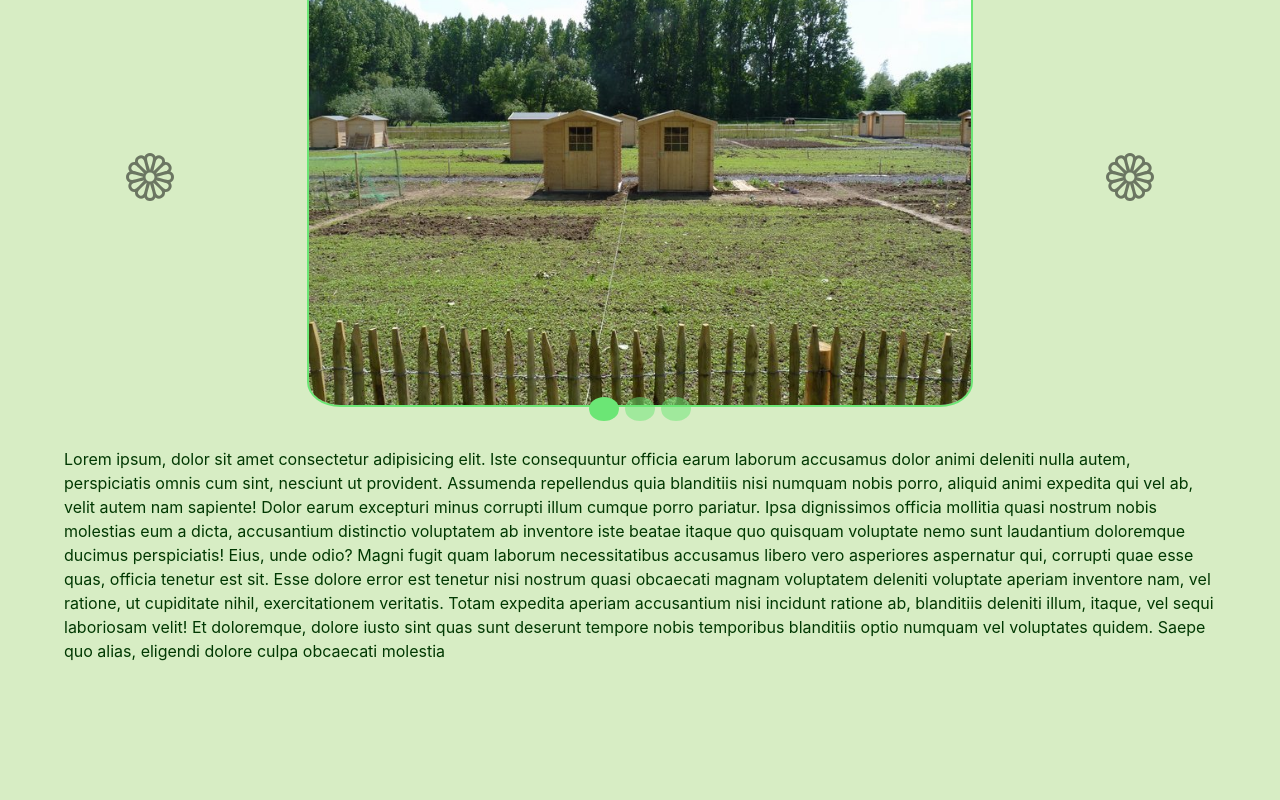
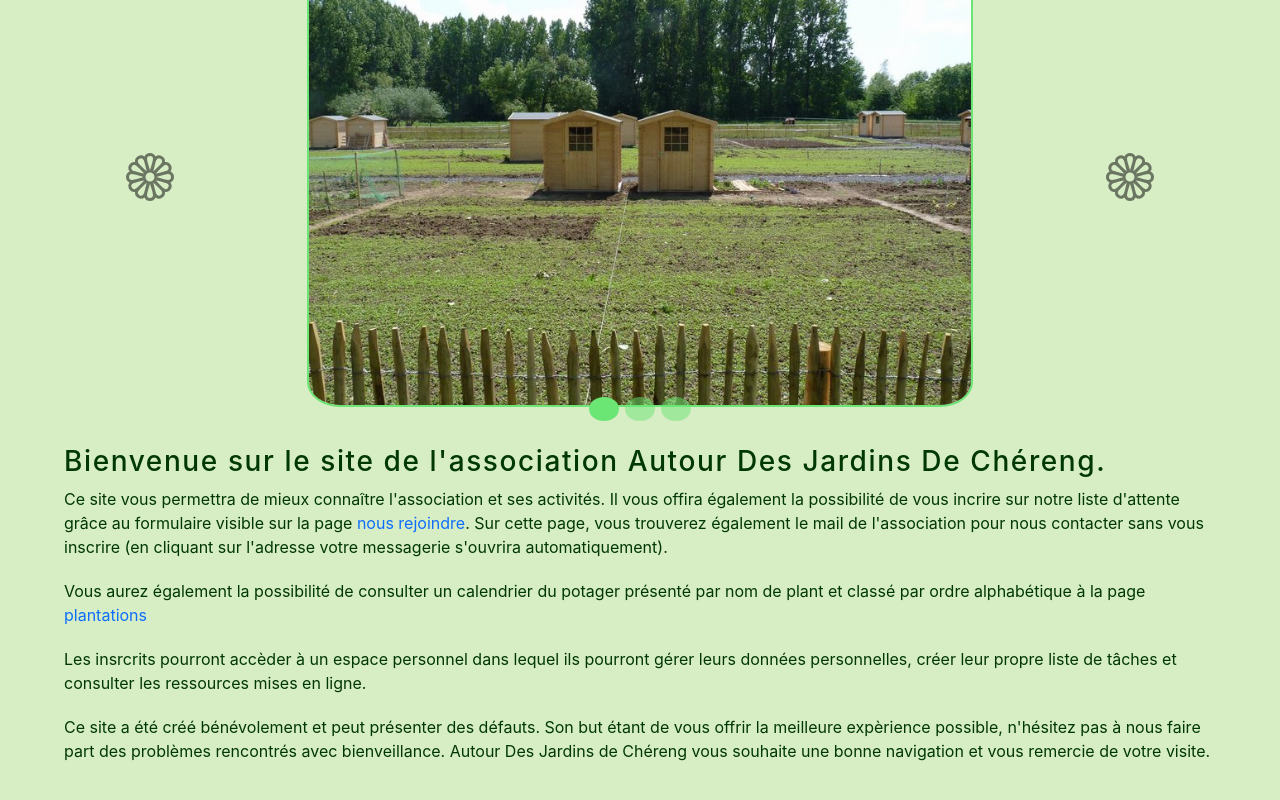
Before and after one commit to Donovan-R/Autour_des_jardins, a React (Vite) app: page / in a window 1280 px wide. Shown: the part 350-1150 px from the top of the page. Before the commit the page ends 1081 px from the top, so only its background shows below. Built offline with nearby package versions, Linux system fonts and the light colour scheme; the HTML template or start-up script is replaced by a standard one.

Commit message:
add info

```diff
--- a/package.json
+++ b/package.json
@@ -15,6 +15,7 @@
     "react-dom": "^18.2.0",
     "react-icons": "^4.7.1",
     "react-loader-spinner": "^5.3.4",
+    "react-player": "^2.12.0",
     "react-router-dom": "^6.6.1",
     "react-toastify": "^9.1.1"
   },
--- a/pages/Dashboard.jsx
+++ b/pages/Dashboard.jsx
@@ -175,13 +175,12 @@ const Dashboard = ({ alert, showAlert, token, user }) => {
       });
       setPlantToEdit({
         name: plant.name,
-        plantation_date_start: plant.plantation_date_start || '',
         crop: plant.crop,
         plant_id: plant.plant_id,
       });
     } catch (error) {
-      console.log(error.response);
-      showAlert(error.response.data.msg, 'danger', true);
+      console.log(error);
+      showAlert(error, 'danger', true);
     }
   };
 
@@ -342,31 +341,39 @@ const Dashboard = ({ alert, showAlert, token, user }) => {
                 setPlantToEdit({ ...plantToEdit, name: e.target.value })
               }
             />
-            <input
+            {/* <input
               type='date'
               name='plantstart'
               className='formInput'
-              defaultValue={plantToEdit.plantation_date_start.slice(0, 10)}
+              value={
+                plantToEdit.plantation_date_start !== ' '
+                  ? plantToEdit.plantation_date_start.slice(0, 10)
+                  : plantToEdit.plantation_date_start
+              }
               onChange={(e) =>
                 setPlantToEdit({
                   ...plantToEdit,
                   plantation_date_start: e.target.value,
                 })
               }
-            />
+            /> */}
             <input
               type='text'
               className='formInput'
               name='crop'
-              value={plantToEdit.crop}
+              value={plantToEdit.crop === null ? '' : plantToEdit.crop}
               onChange={(e) =>
                 setPlantToEdit({ ...plantToEdit, crop: e.target.value })
               }
             />
             <button onClick={editPlant}>modifier le plant</button>
           </form>
-          <form action='' className='formEntire addPlantForm'>
-            <div className='formRow'>
+          <form className='addPlantForm'>
+            <h2>Ajout d'un plant</h2>
+            <fieldset className='addPlantCategory'>
+              informations générales
+              <div className='addPlantNotNullInfos'>
+                <div className='formRowDashboard'>
                   <label htmlFor='newPlantName'>nom</label>
                   <input
                     type='text'
@@ -378,7 +385,7 @@ const Dashboard = ({ alert, showAlert, token, user }) => {
                     }
                   />
                 </div>
-            <div className='formRow'>
+                <div className='formRowDashboard'>
                   <label htmlFor='mainImage'>Image principale</label>
                   <input
                     type='text'
@@ -390,7 +397,7 @@ const Dashboard = ({ alert, showAlert, token, user }) => {
                     }
                   />
                 </div>
-            <div className='formRow'>
+                <div className='formRowDashboard'>
                   <label htmlFor='plantImage'>Image du plant bébé</label>
                   <input
                     type='text'
@@ -402,7 +409,7 @@ const Dashboard = ({ alert, showAlert, token, user }) => {
                     }
                   />
                 </div>
-            <div className='formRow'>
+                <div className='formRowDashboard'>
                   <label htmlFor='interImage'>Image intermédiaire</label>
                   <input
                     type='text'
@@ -414,7 +421,28 @@ const Dashboard = ({ alert, showAlert, token, user }) => {
                     }
                   />
                 </div>
-            <div className='formRow'>
+              </div>
+              <div className='previewImages'>
+                <img
+                  src={newPlant.img_plant}
+                  alt={newPlant.name}
+                  className='previewImage'
+                />
+                <img
+                  src={newPlant.img_inter}
+                  alt={newPlant.name}
+                  className='previewImage'
+                />
+                <img
+                  src={newPlant.main_img}
+                  alt={newPlant.name}
+                  className='previewImage'
+                />
+              </div>
+            </fieldset>
+            <fieldset className='addPlantCategory'>
+              Récolte
+              <div className='formRowDashboard'>
                 <label htmlFor='harvest_date_start'>début de récolte</label>
                 <input
                   type='date'
@@ -428,7 +456,7 @@ const Dashboard = ({ alert, showAlert, token, user }) => {
                   }
                 />
               </div>
-            <div className='formRow'>
+              <div className='formRowDashboard'>
                 <label htmlFor='harvest_date_end'>fin de récolte</label>
                 <input
                   type='date'
@@ -442,8 +470,14 @@ const Dashboard = ({ alert, showAlert, token, user }) => {
                   }
                 />
               </div>
-            <div className='formRow'>
-              <label htmlFor='plantation_date_start'>début de plantation</label>
+            </fieldset>
+            <fieldset className='addPlantCategory'>
+              {' '}
+              Plantation
+              <div className='formRowDashboard'>
+                <label htmlFor='plantation_date_start'>
+                  début de plantation
+                </label>
                 <input
                   type='date'
                   name='plantation_date_start'
@@ -456,7 +490,7 @@ const Dashboard = ({ alert, showAlert, token, user }) => {
                   }
                 />
               </div>
-            <div className='formRow'>
+              <div className='formRowDashboard'>
                 <label htmlFor='plantation_date_end'>fin de plantation</label>
                 <input
                   type='date'
@@ -470,7 +504,7 @@ const Dashboard = ({ alert, showAlert, token, user }) => {
                   }
                 />
               </div>
-            <div className='formRow'>
+              <div className='formRowDashboard'>
                 <label htmlFor='plantation_details'>
                   détails pour la plantation
                 </label>
@@ -486,20 +520,13 @@ const Dashboard = ({ alert, showAlert, token, user }) => {
                   }
                 />
               </div>
-            <div className='formRow'>
-              <label htmlFor='sowing_details'>Détails pour les semis</label>
-              <input
-                type='text'
-                name='sowing_details'
-                value={newPlant.sowing_details}
-                onChange={(e) =>
-                  setNewPlant({ ...newPlant, sowing_details: e.target.value })
-                }
-              />
-            </div>
-            <div className='formRow'>
+            </fieldset>
+
+            <fieldset className='addPlantCategory'>
+              culture
+              <div className='formRowDashboard'>
                 <label htmlFor='crop'>Détails sur la culture</label>
-              <input
+                <textarea
                   type='text'
                   name='crop'
                   value={newPlant.crop}
@@ -508,7 +535,7 @@ const Dashboard = ({ alert, showAlert, token, user }) => {
                   }
                 />
               </div>
-            <div className='formRow'>
+              <div className='formRowDashboard'>
                 <label htmlFor='crop_rotation'>Rotation des cultures</label>
                 <input
                   type='text'
@@ -519,7 +546,7 @@ const Dashboard = ({ alert, showAlert, token, user }) => {
                   }
                 />
               </div>
-            <div className='formRow'>
+              <div className='formRowDashboard'>
                 <label htmlFor='rows_spacing_in_cm'>
                   espacement des rangs(cm)
                 </label>
@@ -535,7 +562,7 @@ const Dashboard = ({ alert, showAlert, token, user }) => {
                   }
                 />
               </div>
-            <div className='formRow'>
+              <div className='formRowDashboard'>
                 <label htmlFor='plants_spacing_in_cm'>
                   espacement des plants(cm)
                 </label>
@@ -551,7 +578,10 @@ const Dashboard = ({ alert, showAlert, token, user }) => {
                   }
                 />
               </div>
-            <div className='formRow'>
+            </fieldset>
+            <fieldset className='addPlantCategory'>
+              semis
+              <div className='formRowDashboard'>
                 <label htmlFor='sowing_date_start_inside'>
                   début des semis sous abri
                 </label>
@@ -567,7 +597,7 @@ const Dashboard = ({ alert, showAlert, token, user }) => {
                   }
                 />
               </div>
-            <div className='formRow'>
+              <div className='formRowDashboard'>
                 <label htmlFor='sowing_date_end_inside'>
                   fin des semis sous abri
                 </label>
@@ -583,7 +613,7 @@ const Dashboard = ({ alert, showAlert, token, user }) => {
                   }
                 />
               </div>
-            <div className='formRow'>
+              <div className='formRowDashboard'>
                 <label htmlFor='sowing_date_start_outside'>
                   début des semis en pleine terre
                 </label>
@@ -599,7 +629,7 @@ const Dashboard = ({ alert, showAlert, token, user }) => {
                   }
                 />
               </div>
-            <div className='formRow'>
+              <div className='formRowDashboard'>
                 <label htmlFor='sowing_date_end_outside'>
                   fin des semis en pleine terre
                 </label>
@@ -615,7 +645,22 @@ const Dashboard = ({ alert, showAlert, token, user }) => {
                   }
                 />
               </div>
-            <div className='formRow'>
+              <div className='formRowDashboard'>
+                <label htmlFor='sowing_details'>Détails pour les semis</label>
+                <input
+                  type='text'
+                  name='sowing_details'
+                  value={newPlant.sowing_details}
+                  onChange={(e) =>
+                    setNewPlant({ ...newPlant, sowing_details: e.target.value })
+                  }
+                />
+              </div>
+            </fieldset>
+
+            <fieldset className='addPlantCategory'>
+              Cohabitation
+              <div className='formRowDashboard'>
                 <label htmlFor='plants_friends_name'>plants amis</label>
                 <input
                   type='text'
@@ -629,7 +674,7 @@ const Dashboard = ({ alert, showAlert, token, user }) => {
                   }
                 />
               </div>
-            <div className='formRow'>
+              <div className='formRowDashboard'>
                 <label htmlFor='plants_ennemies_name'>plants ennemis</label>
                 <input
                   type='text'
@@ -643,6 +688,7 @@ const Dashboard = ({ alert, showAlert, token, user }) => {
                   }
                 />
               </div>
+            </fieldset>
             <button onClick={addPlant}>créer le plant</button>
           </form>
         </section>
--- a/pages/Home.jsx
+++ b/pages/Home.jsx
@@ -1,4 +1,5 @@
 import React, { useState } from 'react';
+import { Link } from 'react-router-dom';
 import { SimpleSlider } from '../components/SimpleSlider';
 
 const Home = () => {
@@ -10,27 +11,35 @@ const Home = () => {
           <SimpleSlider />
         </div>
         <div>
+          <h3>
+            Bienvenue sur le site de l'association Autour Des Jardins De
+            Chéreng.
+          </h3>
+          <p className='introuceText'>
+            Ce site vous permettra de mieux connaître l'association et ses
+            activités. Il vous offira également la possibilité de vous incrire
+            sur notre liste d'attente grâce au formulaire visible sur la page{' '}
+            <Link to={'/Contact'}> nous rejoindre</Link>. Sur cette page, vous
+            trouverez également le mail de l'association pour nous contacter
+            sans vous inscrire (en cliquant sur l'adresse votre messagerie
+            s'ouvrira automatiquement).
+          </p>
           <p>
-            Lorem ipsum, dolor sit amet consectetur adipisicing elit. Iste
-            consequuntur officia earum laborum accusamus dolor animi deleniti
-            nulla autem, perspiciatis omnis cum sint, nesciunt ut provident.
-            Assumenda repellendus quia blanditiis nisi numquam nobis porro,
-            aliquid animi expedita qui vel ab, velit autem nam sapiente! Dolor
-            earum excepturi minus corrupti illum cumque porro pariatur. Ipsa
-            dignissimos officia mollitia quasi nostrum nobis molestias eum a
-            dicta, accusantium distinctio voluptatem ab inventore iste beatae
-            itaque quo quisquam voluptate nemo sunt laudantium doloremque
-            ducimus perspiciatis! Eius, unde odio? Magni fugit quam laborum
-            necessitatibus accusamus libero vero asperiores aspernatur qui,
-            corrupti quae esse quas, officia tenetur est sit. Esse dolore error
-            est tenetur nisi nostrum quasi obcaecati magnam voluptatem deleniti
-            voluptate aperiam inventore nam, vel ratione, ut cupiditate nihil,
-            exercitationem veritatis. Totam expedita aperiam accusantium nisi
-            incidunt ratione ab, blanditiis deleniti illum, itaque, vel sequi
-            laboriosam velit! Et doloremque, dolore iusto sint quas sunt
-            deserunt tempore nobis temporibus blanditiis optio numquam vel
-            voluptates quidem. Saepe quo alias, eligendi dolore culpa obcaecati
-            molestia
+            Vous aurez également la possibilité de consulter un calendrier du
+            potager présenté par nom de plant et classé par ordre alphabétique à
+            la page <Link to={'/Plantations'}>plantations</Link>
+          </p>
+          <p>
+            Les insrcrits pourront accèder à un espace personnel dans lequel ils
+            pourront gérer leurs données personnelles, créer leur propre liste
+            de tâches et consulter les ressources mises en ligne.
+          </p>
+          <p>
+            Ce site a été créé bénévolement et peut présenter des défauts. Son
+            but étant de vous offrir la meilleure expèrience possible, n'hésitez
+            pas à nous faire part des problèmes rencontrés avec bienveillance.
+            Autour Des Jardins de Chéreng vous souhaite une bonne navigation et
+            vous remercie de votre visite.
           </p>
         </div>
       </section>
```
Also changed, not shown: pages/Ressources.jsx (+12 -2 lines), src/index.css (+37 -0 lines), 1 other file (tests, documents, lock files or other folders). Lines whose indentation alone changed are shown as unchanged.
